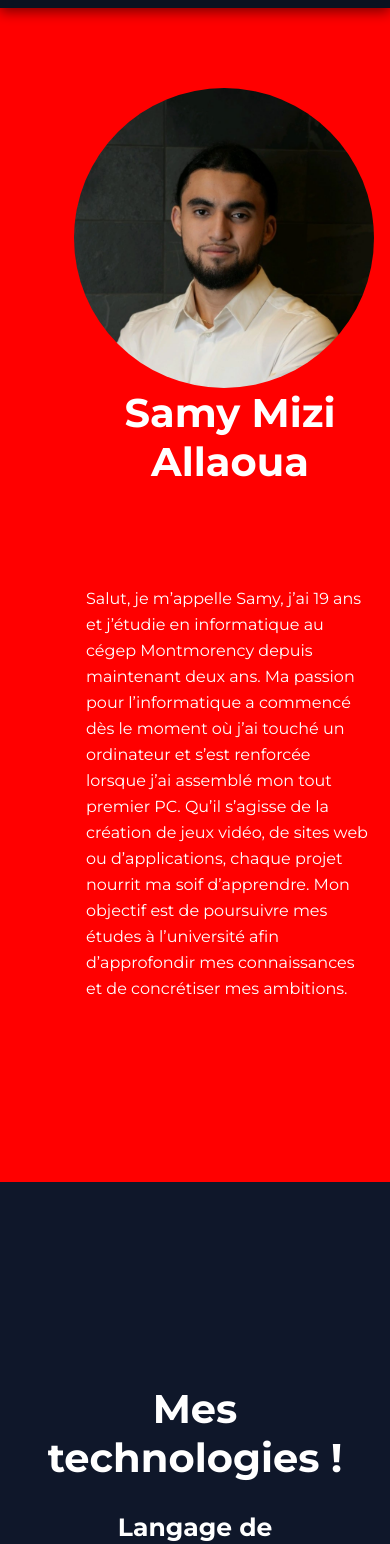
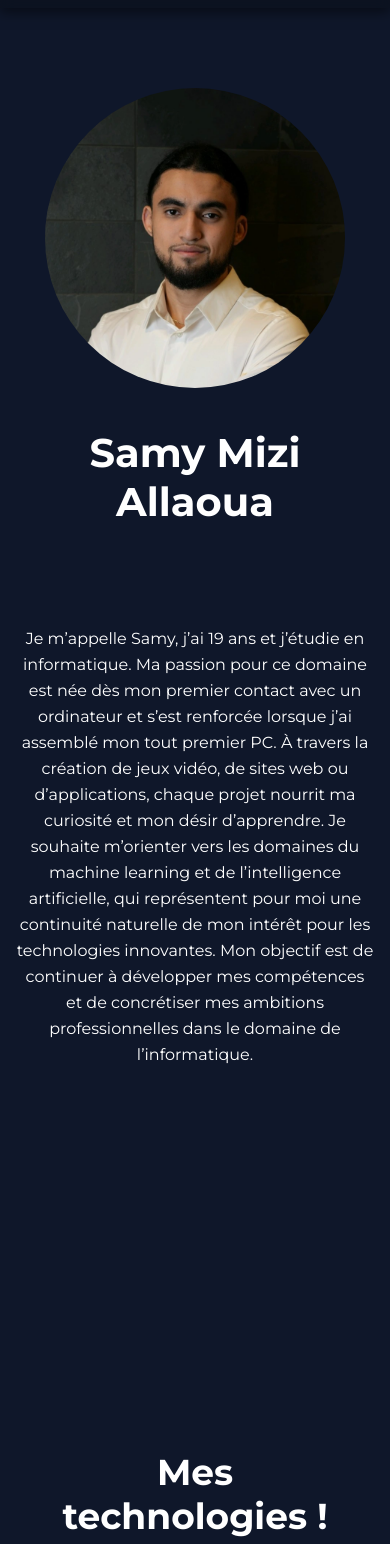
Before and after one commit to SamyM-A/Portfolio, a React (Vite) app: page / in a window 390 px wide. Shown: the part 40-1584 px from the top of the page. Built offline with nearby package versions, Linux system fonts and the light colour scheme.

Commit message:
Avancement du css

```diff
--- a/src/App.css
+++ b/src/App.css
@@ -55,7 +55,7 @@
 
 #contact {
     margin: 100px auto;
-    width: 800px;
+    width: 80%;
     text-align: center;
     padding: 32px 32px;
     border-radius: 50px;
@@ -73,37 +73,37 @@
 /* DIV */
 
 
-#contact #email{
-    margin: 0px 0px 0px 150px;
+#nomemail{
+  display: flex;
+  gap: 10px;
 }
-
 
 #contact #email, #nom{
     font-size: 20px;
     border: none;
     padding: 10px;
-    width: 300px;
+    width: 100%;
     background: none;
     border-bottom: 2px solid #ffffff;
+}
+
+
+#contact #message{
+  font-size: 20px;
+    border: none;
+    padding: 10px;
+    resize: none;
+    background: none;
+    border-bottom: 2px solid #ffffff;
+    display: flex;
+    width: 97.6%;
+    /* margin: 50px auto auto 0px; */
 }
 
 #contact #email:focus,
 #contact #nom:focus,
 #contact #message:focus {
     outline: none;
-}
-
-
-#contact #message{
-    font-size: 20px;
-    border: none;
-    padding: 10px;
-    resize: none;
-    background: none;
-    border-bottom: 2px solid #ffffff;
-    display: flex;
-    width: 100%;
-    margin: 50px 0px 0px 0px;
 }
 
 
@@ -178,7 +178,7 @@
 }
 
 .footer{
-    padding: 100px 0px 30px 0px;
+    padding: 70px 0px 30px 0px;
     background-color: #000000;
 }
 
@@ -474,9 +474,14 @@
   }
 
   .projects {
+    width: 90%;
+    margin: 30px auto;
+    padding: 20px;
+  }
+
+  .projects .imgprojet{
     width: 100%;
-    margin: 30px 0;
-    padding: 20px;
+    height: 300px;
   }
 
   .projects h1 {
@@ -485,8 +490,8 @@
 
   /* ===== CONTACT ===== */
   #contact {
-    width: 100%;
-    padding: 24px;
+    width: 90%;
+    /* padding: 24px; */
     border-radius: 30px;
   }
 
@@ -495,18 +500,15 @@
     margin: 40px 0;
   }
 
+  #contact #message,
   #contact #email,
   #contact #nom {
     width: 100%;
-    margin: 20px 0;
-  }
-
-  #contact #email {
-    margin-left: 0;
+    margin: 10px 0;
   }
 
   #contact button {
-    width: 100%;
+    /* width: 100%; */
   }
 
   #contactDiv #link {
@@ -545,10 +547,6 @@
   }
 
 
-  .projects .imgprojet{
-    width:300px;
-  }
-
 
 }
 
@@ -560,10 +558,34 @@
     text-align: center;
   }
 
+#home1 {
+    padding: 80px 16px;
+    display: block;
+    /* background-color: red; */
+  }
 
-  #home1{
+  #home1 div{
+    /* background-color: red; */
+    margin: 0px auto;
+  }
 
-    background-color: red;
+
+  #home1 h1 {
+    font-size: 36px;
+    margin: 40px 0;
+  }
+
+  #home1 img {
+    float: none;
+    display: block;
+    margin: 0 auto 30px auto;
+    width: 180px;
+  }
+
+  #home1 p {
+    font-size: 16px;
+    line-height: 26px;
+    text-align: center;
   }
 
   #home1 h1{
@@ -575,7 +597,36 @@
     height: 300px;
     width: 300px;
     margin: auto auto;
-    float: right;
+    /* float: right; */
   }
 
+
+
+  #technoHome h1{
+    font-size: 36px;
+  }
+
+  #technoHome h3{
+    font-size: 20px;
+  }
+
+  .projectsListe #h1{
+    font-size: 36px;
+  }
+
+
+  #contactDiv #h1contact{
+    font-size: 36px;
+  }
+
+
+  #contactDiv #link{
+    flex-direction: column;
+    gap: 15px;
+    width: 100%;
+  }
+
+  .carousel{
+    width: 80%;
+  }
 }
--- a/src/sections/Contact.jsx
+++ b/src/sections/Contact.jsx
@@ -37,7 +37,7 @@ const Contact = () => {
             <div id="link">
                     <a className="boite" href="">
                         <img src={github} alt="" height={50} width={50}/>
-                        <p>Professionel</p>
+                        <p>Professionnel</p>
                     </a>
                     <a className="boite" href="">
                         <img src={github} alt="" height={50} width={50}/>
--- a/src/sections/Home.jsx
+++ b/src/sections/Home.jsx
@@ -7,7 +7,7 @@ const Home = () => {
             <img src={samy} alt="" height={400} width={400}/>
             <div>
                 <h1>Samy Mizi Allaoua</h1>
-                <p>Salut, je m’appelle Samy, j’ai 19 ans et j’étudie en informatique au cégep Montmorency depuis maintenant deux ans. Ma passion pour l’informatique a commencé dès le moment où j’ai touché un ordinateur et s’est renforcée lorsque j’ai assemblé mon tout premier PC. Qu’il s’agisse de la création de jeux vidéo, de sites web ou d’applications, chaque projet nourrit ma soif d’apprendre. Mon objectif est de poursuivre mes études à l’université afin d’approfondir mes connaissances et de concrétiser mes ambitions.</p>
+                <p>Je m’appelle Samy, j’ai 19 ans et j’étudie en informatique. Ma passion pour ce domaine est née dès mon premier contact avec un ordinateur et s’est renforcée lorsque j’ai assemblé mon tout premier PC. À travers la création de jeux vidéo, de sites web ou d’applications, chaque projet nourrit ma curiosité et mon désir d’apprendre. Je souhaite m’orienter vers les domaines du machine learning et de l’intelligence artificielle, qui représentent pour moi une continuité naturelle de mon intérêt pour les technologies innovantes. Mon objectif est de continuer à développer mes compétences et de concrétiser mes ambitions professionnelles dans le domaine de l’informatique.</p>
             </div>
         </div>
     )
--- a/src/sections/TechnologieLists.jsx
+++ b/src/sections/TechnologieLists.jsx
@@ -19,7 +19,7 @@ const TechnologieList = () => {
 
         <h1>Mes technologies !</h1>
 
-        <h3>Langage de programmation</h3>
+        <h3>Langages de programmation</h3>
         <div className="carousel">
           <div className="groupe">{langue}</div>
           <div className="groupe">{langue}</div>
@@ -31,7 +31,7 @@ const TechnologieList = () => {
           <div className="groupe">{frameworks}</div>
         </div>
 
-        <h3>Autre technologie</h3>
+        <h3>Autres technologies</h3>
         <div className="carousel">
           <div className="groupe">{autre}</div>
           <div className="groupe">{autre}</div>
```
